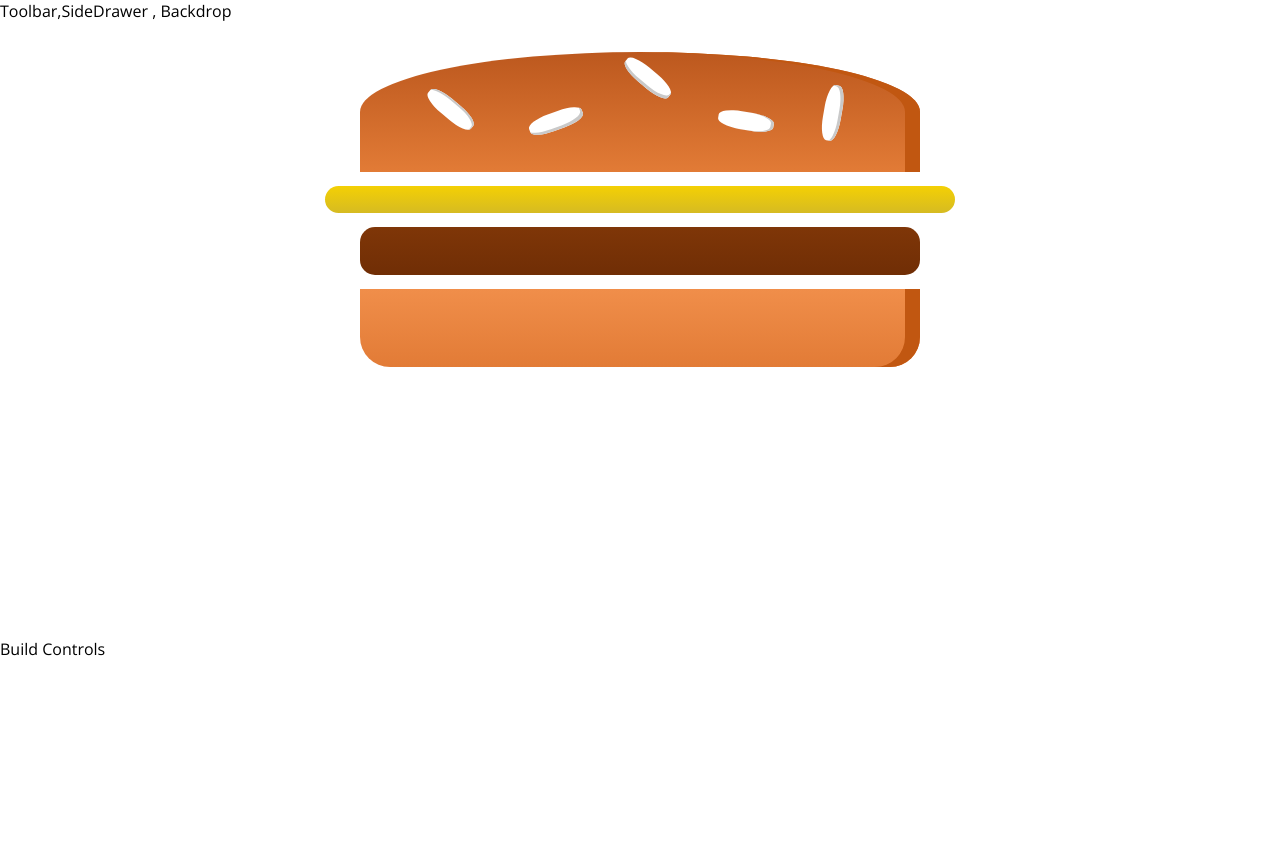
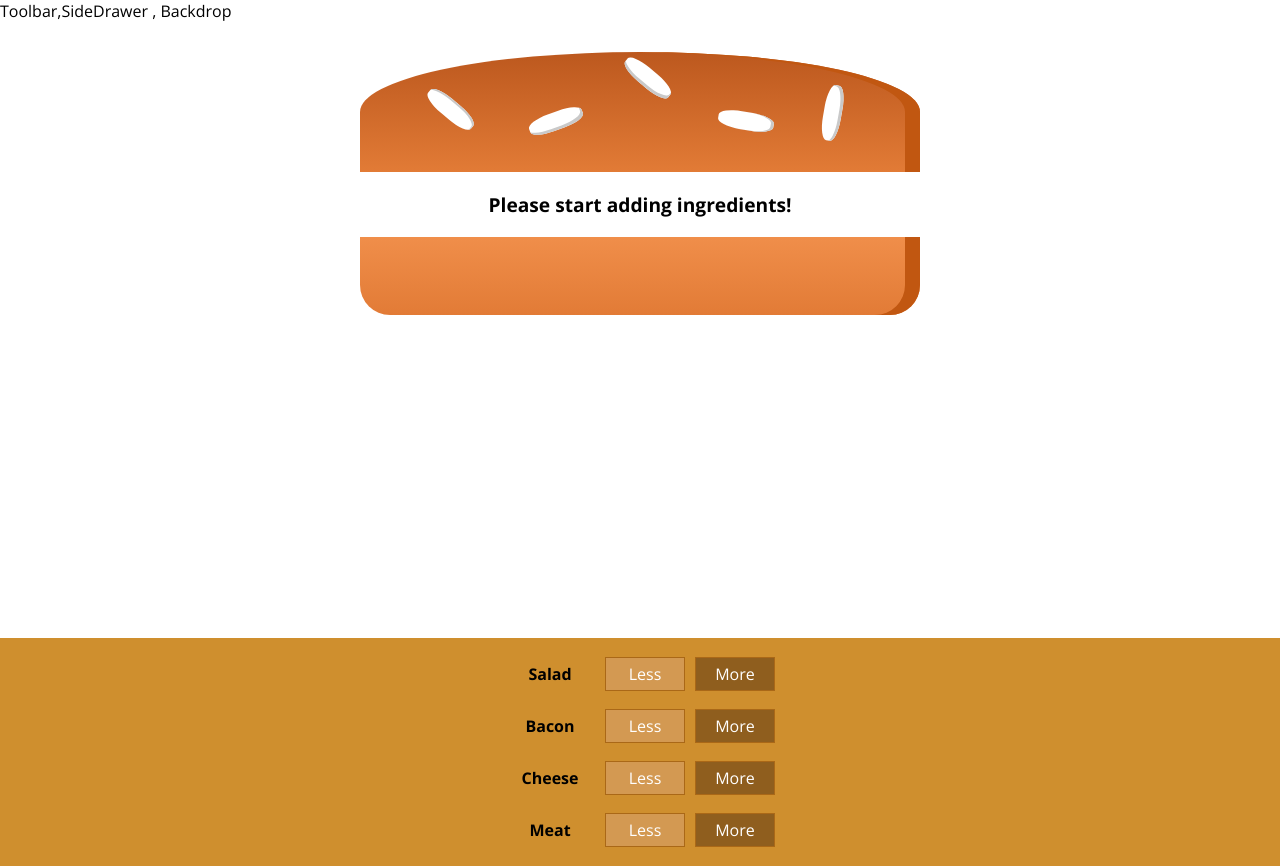
Before and after one commit to ArianBahrampour/Nabzgroup_Intership-BurgerBuilder, a React (Create React App) app: page / in a window 1280 px wide. Before the commit the page ends 800 px from the top, so only its background shows below. Built offline with nearby package versions, Linux system fonts and the light colour scheme.

Commit message:
Created Build Controls Section
Create build ccontrols section with less and more buttons for each ingredient

```diff
--- /dev/null
+++ b/src/components/Burger/BuildControls/BuildControl/BuildControl.js
@@ -0,0 +1,15 @@
+import React from 'react';
+
+import classes from './BuildControl.module.css';
+
+const BuildControl = (props) => (
+	<div className={classes.BuildControl}>
+		<div className={classes.Label}>{props.label}</div>
+		<button className={classes.Less} onClick={props.removed}>
+			Less
+		</button>
+		<button className={classes.More} onClick={props.added}>More</button>
+	</div>
+);
+
+export default BuildControl;
--- /dev/null
+++ b/src/components/Burger/BuildControls/BuildControl/BuildControl.module.css
@@ -0,0 +1,58 @@
+.BuildControl {
+	display: flex;
+	justify-content: space-between;
+	align-items: center;
+	margin: 5px 0;
+}
+
+.BuildControl button {
+	display: block;
+	font: inherit;
+	padding: 5px;
+	margin: 0 5px;
+	width: 80px;
+	border: 1px solid #aa6817;
+	cursor: pointer;
+	outline: none;
+}
+
+.BuildControl button:disabled {
+	background-color: #ac9980;
+	border: 1px solid #7e7365;
+	color: #ccc;
+	cursor: default;
+}
+
+.BuildControl button:hover:disabled {
+	background-color: #ac9980;
+	color: #ccc;
+	cursor: not-allowed;
+}
+
+.Label {
+	padding: 10px;
+	font-weight: bold;
+	width: 80px;
+}
+
+.BuildControl .Less {
+	background-color: #d39952;
+	color: white;
+}
+
+.BuildControl .More {
+	background-color: #8f5e1e;
+	color: white;
+}
+
+.BuildControl .Less:hover,
+.BuildControl .Less:active {
+	background-color: #daa972;
+	color: white;
+}
+
+.BuildControl .More:hover,
+.BuildControl .More:active {
+	background-color: #99703f;
+	color: white;
+}
--- /dev/null
+++ b/src/components/Burger/BuildControls/BuildControls.js
@@ -0,0 +1,28 @@
+import React from 'react';
+
+import classes from './BuildControls.module.css';
+import BuildControl from './BuildControl/BuildControl';
+
+const controls = [
+	{ label: 'Salad', type: 'salad' },
+	{ label: 'Bacon', type: 'bacon' },
+	{ label: 'Cheese', type: 'cheese' },
+	{ label: 'Meat', type: 'meat' },
+];
+
+const BuildControls = (props) => (
+	<div className={classes.BuildControls}>
+		{controls.map((control) => {
+			return (
+				<BuildControl
+					key={control.label}
+					label={control.label}
+					added={()=>props.ingredientAdded(control.type)}
+					removed={()=>props.ingredientRemoved(control.type)}
+				/>
+			);
+		})}
+	</div>
+);
+
+export default BuildControls;
--- /dev/null
+++ b/src/components/Burger/BuildControls/BuildControls.module.css
@@ -0,0 +1,11 @@
+.BuildControls{
+    width: 100%;
+    background-color: #CF8F2E;
+    display: flex;
+    flex-flow: column;
+    align-items: center;
+    text-align: center;
+    box-shadow: 0 2px 1px #ccc;
+    margin: auto;
+    padding: 10px 0;
+}
--- a/src/components/Burger/Burger.js
+++ b/src/components/Burger/Burger.js
@@ -4,11 +4,24 @@
 import classes from './Burger.module.css';
 
 const Burger = (props) => {
+	let trasnformedIngredients = Object.keys(props.ingredients)
+		.map((igKey) => {
+			return [...Array(props.ingredients[igKey])].map((_, i) => {
+				return <BurgerIngredient key={igKey + i} type={igKey} />;
+			});
+		})
+		.reduce((arr, el) => {
+			return arr.concat(el);
+		}, []);
+
+	if (trasnformedIngredients.length === 0) {
+		trasnformedIngredients = <p>Please start adding ingredients!</p>;
+	}
+
 	return (
 		<div className={classes.Burger}>
 			<BurgerIngredient type="bread-top"></BurgerIngredient>
-			<BurgerIngredient type="cheese"></BurgerIngredient>
-			<BurgerIngredient type="meat"></BurgerIngredient>
+			{trasnformedIngredients}
 			<BurgerIngredient type="bread-bottom"></BurgerIngredient>
 		</div>
 	);
--- a/src/containers/BurgerBuilder/BurgerBuilder.js
+++ b/src/containers/BurgerBuilder/BurgerBuilder.js
@@ -1,14 +1,63 @@
 import React, { Component } from 'react';
 
 import Burger from '../../components/Burger/Burger';
+import BuildControls from '../../components/Burger/BuildControls/BuildControls';
 import Aux from '../../hoc/Auxiliary';
 
+const INGREDIENTS_PRICES = {
+	salad: 0.5,
+	cheese: 0.4,
+	meat: 1.3,
+	bacon: 0.7,
+};
+
 class BurgerBuilder extends Component {
+	state = {
+		ingredients: {
+			salad: 0,
+			bacon: 0,
+			cheese: 0,
+			meat: 0,
+		},
+		totalPrice: 4,
+	};
+
+	addIngredientHandler = (type) => {
+		const count = this.state.ingredients[type] + 1;
+		const updatedIngredients = {
+			...this.state.ingredients,
+		};
+		updatedIngredients[type] = count;
+
+		this.setState((state) => ({
+			ingredients: updatedIngredients,
+			totalPrice: state.totalPrice + INGREDIENTS_PRICES[type],
+		}));
+	};
+
+	removeIngredientHandler = (type) => {
+		if (this.state.ingredients[type] === 0) return null;
+
+		const count = this.state.ingredients[type] - 1;
+		const updatedIngredients = {
+			...this.state.ingredients,
+		};
+		updatedIngredients[type] = count;
+
+		this.setState((state) => ({
+			ingredients: updatedIngredients,
+			totalPrice: state.totalPrice - INGREDIENTS_PRICES[type],
+		}));
+	};
+
 	render() {
 		return (
 			<Aux>
-				<Burger />
-				<div>Build Controls</div>
+				<Burger ingredients={this.state.ingredients} />
+				<BuildControls
+					ingredientAdded={this.addIngredientHandler}
+					ingredientRemoved={this.removeIngredientHandler}
+				/>
 			</Aux>
 		);
 	}
```
Also changed, not shown: src/components/Layout/Layout.js (line endings or trailing spaces).
